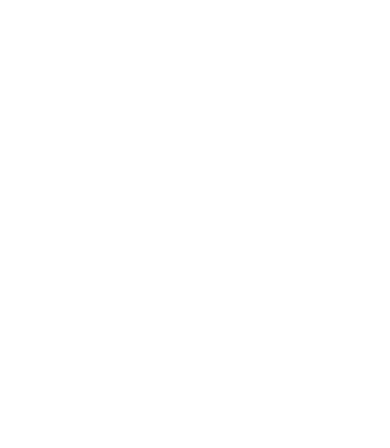
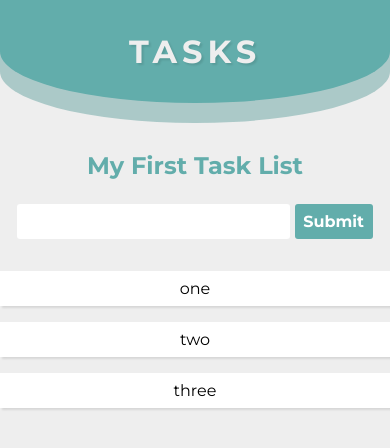
Before and after one commit to aderose/task-app, a website built with webpack: page dist/index.html in a window 390 px wide. Built offline with nearby package versions, Linux system fonts and the light colour scheme.

Commit message:
Design mobile look & feel for app

```diff
--- a/dist/index.html
+++ b/dist/index.html
@@ -4,9 +4,24 @@
     <meta charset="UTF-8" />
     <meta name="viewport" content="width=device-width, initial-scale=1.0" />
     <link rel="stylesheet" href="style.css" />
-    <title>Todo App</title>
+    <title>Task Manager</title>
   </head>
   <body>
+    <header>
+      <h1>TASKS</h1>
+    </header>
+    <main class="tasks-container">
+      <h2>My First Task List</h2>
+      <form>
+        <input type="text" name="add" id="add" autocomplete="off" />
+        <input type="submit" value="Submit" />
+      </form>
+      <ul class="todo-list">
+        <li>one</li>
+        <li>two</li>
+        <li>three</li>
+      </ul>
+    </main>
     <script src="main.js"></script>
   </body>
 </html>
--- a/dist/style.css
+++ b/dist/style.css
@@ -0,0 +1,93 @@
+@import url("https://fonts.googleapis.com/css2?family=Montserrat:wght@200;400;700&display=swap");
+
+/* General boilerplate and theme */
+* {
+  box-sizing: border-box;
+  margin: 0;
+  padding: 0;
+}
+
+:root {
+  --main-color: #62adab;
+  --secondary-color: #eee;
+  --main-shadow: rgba(0, 0, 0, 0.1);
+  --header-shadow: #63a09e7c;
+  --clean-color: white;
+}
+
+body {
+  background-color: var(--secondary-color);
+  text-align: center;
+  font-family: "Montserrat", sans-serif;
+  font-size: 16px;
+}
+
+/* header styling */
+
+header {
+  background-color: var(--main-color);
+  color: var(--secondary-color);
+  border-bottom-left-radius: 50%;
+  border-bottom-right-radius: 50%;
+  box-shadow: 0px 20px var(--header-shadow);
+  padding: 2em 0;
+  margin-bottom: 3em;
+}
+
+header h1 {
+  letter-spacing: 5px;
+  text-shadow: 2px 2px 2px var(--main-shadow);
+}
+
+/* Task input styling */
+
+h2 {
+  color: var(--main-color);
+}
+
+form {
+  margin: 1.5em 0;
+}
+
+form input {
+  padding: 0.5em;
+  border: none;
+  font-family: inherit;
+  font-size: inherit;
+  border-radius: 3px;
+}
+
+form input[type="text"] {
+  width: 70%;
+}
+
+form input[type="submit"] {
+  background-color: var(--main-color);
+  color: var(--clean-color);
+  font-weight: 700;
+  width: 20%;
+}
+
+form input:focus {
+  outline: none;
+}
+
+/* task list styling */
+
+.tasks-container {
+  width: 100%;
+  margin: 0 auto;
+}
+
+ul {
+  display: flex;
+  flex-direction: column;
+  list-style-type: none;
+}
+
+li {
+  background-color: var(--clean-color);
+  margin: 0.5em 0;
+  padding: 0.5em;
+  box-shadow: 2px 2px 2px var(--main-shadow);
+}
```
Also changed, not shown: dist/main.js (+1 -1 lines).
